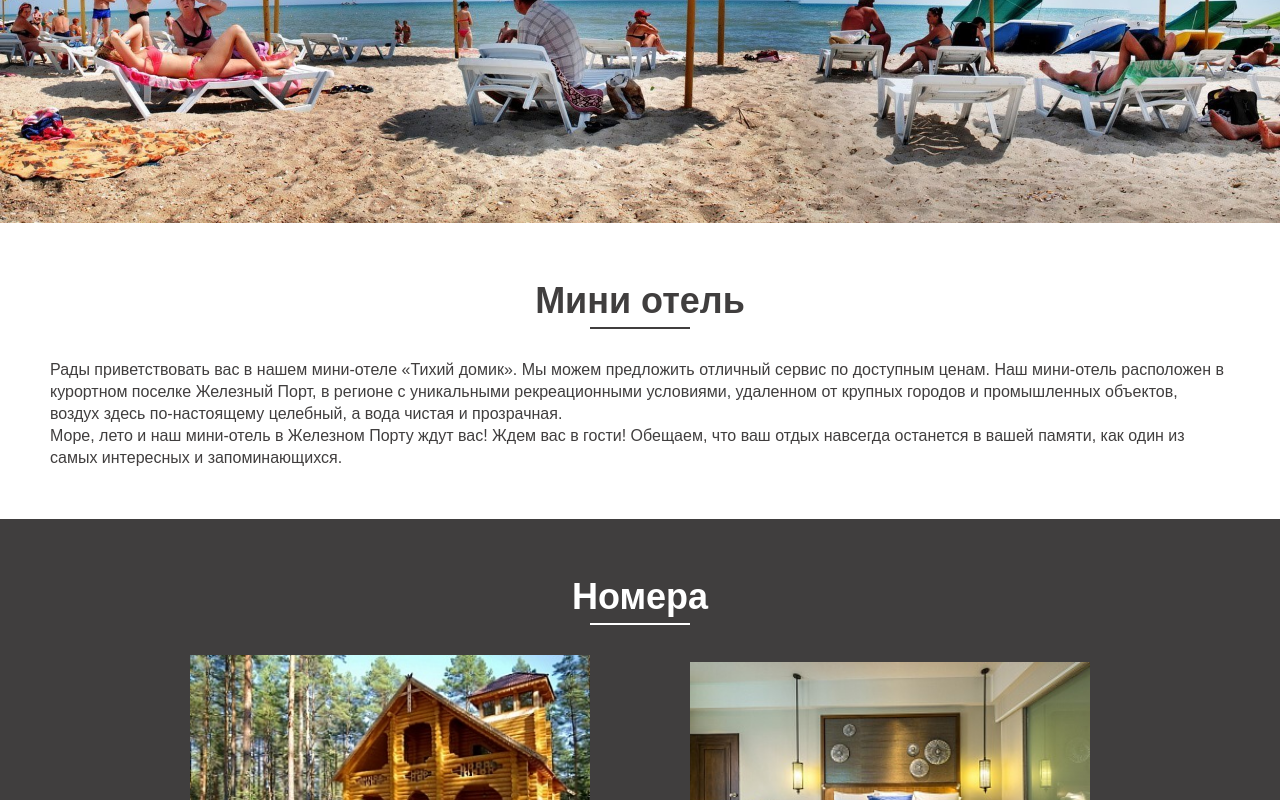
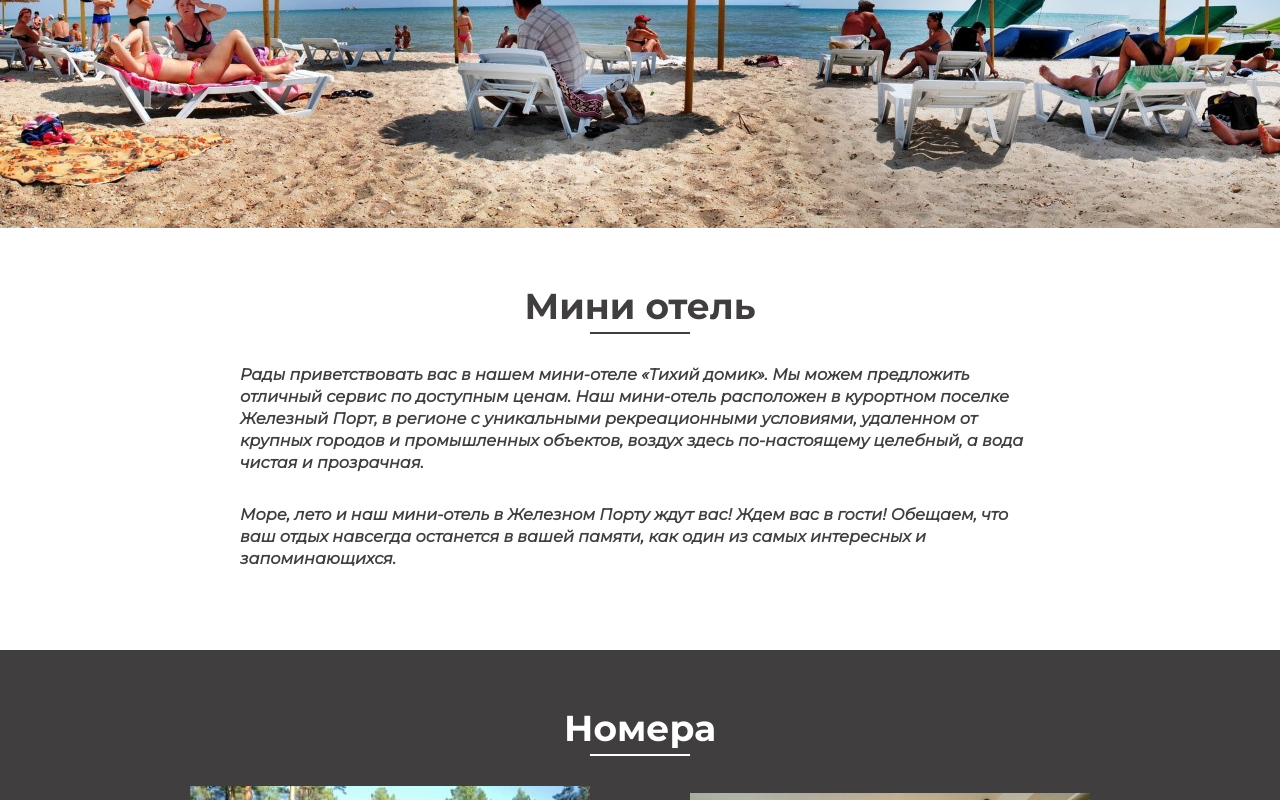
Before and after one commit to AnastasiiaPashkevych/Guiet-house, a plain HTML site: page index.html in a window 1280 px wide. Shown: the part 535-1335 px from the top of the page. Drawn offline with Linux system fonts and the light colour scheme.

Commit message:
feat: add fonts

```diff
--- a/index.html
+++ b/index.html
@@ -14,6 +14,8 @@
         content="Железный Порт 2021. Тихий домик. Отдых на море в Железном Порту 2021. Снять комнату по доступной цене">
   <meta name="keywords"
         content="комната железный порт 2021, жилье железный порт, железный порт отдых, железный порт снять жилье, отдых порт, железный порт отдых 2021">
+  <link rel="preconnect" href="https://fonts.gstatic.com">
+  <link href="https://fonts.googleapis.com/css2?family=Montserrat:ital,wght@0,400;0,600;0,700;0,900;1,400&display=swap" rel="stylesheet">
 </head>
 <body>
 <header class="header">
--- a/style.css
+++ b/style.css
@@ -41,7 +41,7 @@ html {
 }
 
 body {
-    font-family: sans-serif;
+    font-family: 'Montserrat', sans-serif;
     color: var(--gray);
 }
 
@@ -77,7 +77,7 @@ input {
 }
 
 .header_h2 {
-    font-weight: 600;
+    font-weight: 700;
     font-size: 36px;
     line-height: 56px;
     color: var(--gray);
@@ -193,6 +193,7 @@ input {
 .header__link {
     color: #fff;
     text-transform: uppercase;
+    font-weight: 600;
 }
 
 .header__link_active,
@@ -341,7 +342,11 @@ input {
 }
 
 .info__text {
-
+    margin: 0 auto;
+    max-width: 800px;
+    font-style: italic;
+    padding-bottom: 30px;
+    font-weight: 600;
 }
 
 /* Info end */
```
Also changed, not shown: 1 other file.
